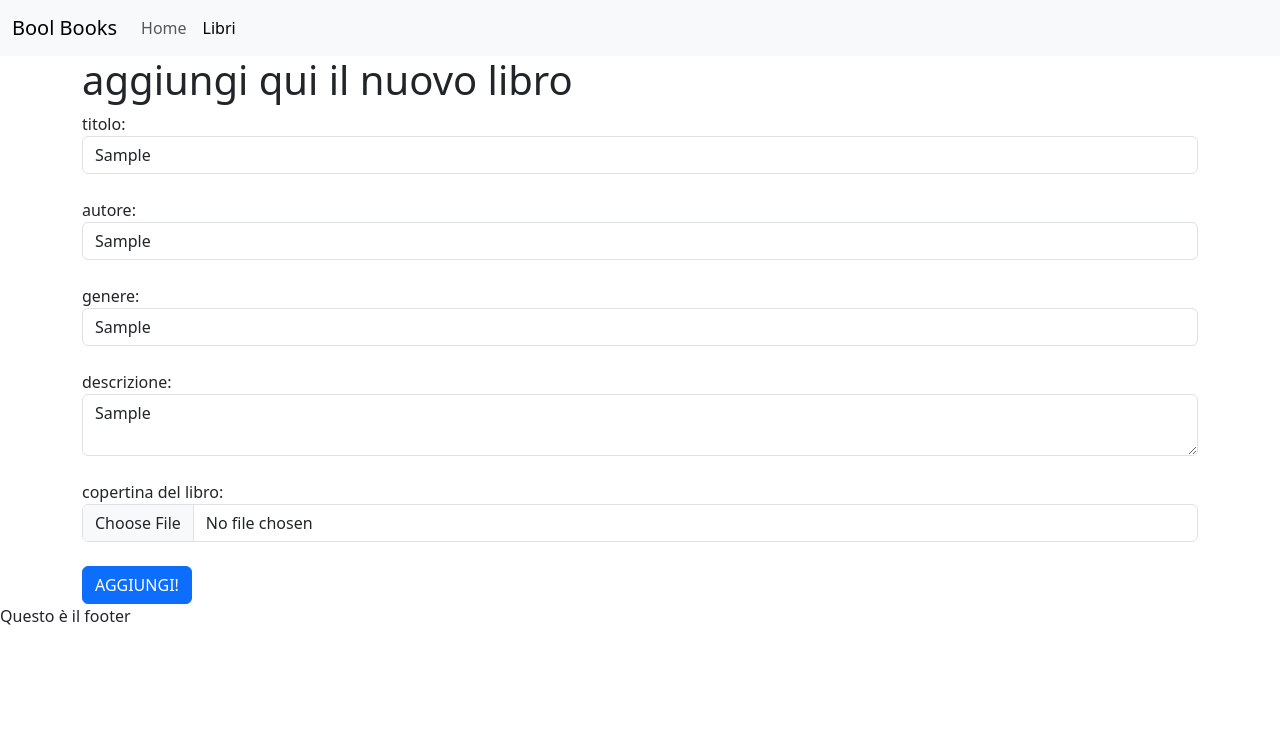
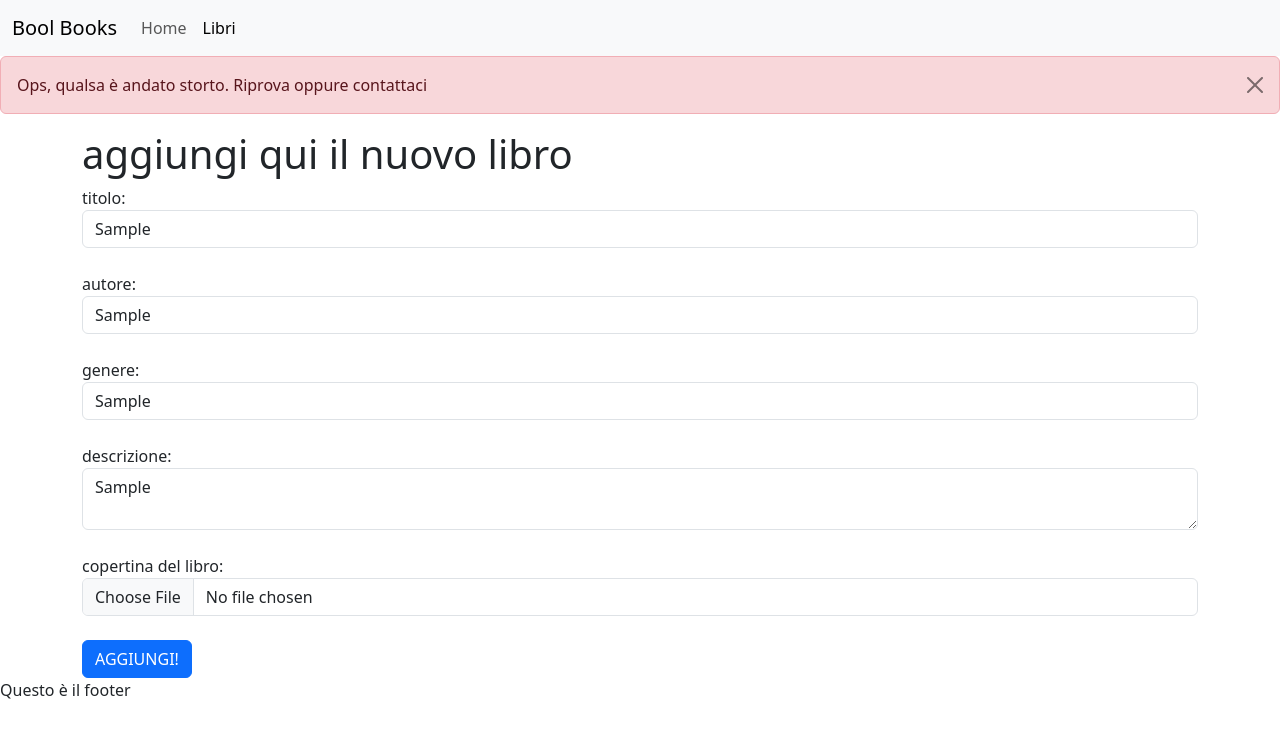
Before and after one commit to olgas-class/books-react-fe, a React (Vite) app: page /books/create in a window 1280 px wide. Both pictures are taken after typing "Sample", "Sample", "Sample", "Sample" into the empty fields and a click on the button "AGGIUNGI!". Shown: the top 738 px of the page. Built offline with nearby package versions, Linux system fonts and the light colour scheme; no server answers.

Commit message:
feat: context examples

```diff
--- /dev/null
+++ b/src/components/Alert.jsx
@@ -0,0 +1,27 @@
+import {useAlertContext} from "../context/AlertContext";
+
+function Alert() {
+  const { alertData, closeAlert } = useAlertContext();
+
+  return (
+    <>
+      {alertData.message !== "" && (
+        <div
+          className={`alert alert-${alertData.type} alert-dismissible fade show`}
+          role="alert"
+        >
+          {alertData.message}
+          <button
+            onClick={closeAlert}
+            type="button"
+            className="btn-close"
+            data-bs-dismiss="alert"
+            aria-label="Close"
+          ></button>
+        </div>
+      )}
+    </>
+  );
+}
+
+export default Alert;
--- /dev/null
+++ b/src/context/AlertContext.jsx
@@ -0,0 +1,40 @@
+import { createContext, useContext, useEffect, useState } from "react";
+
+const AlertContext = createContext();
+
+const AlertProvider = ({ children }) => {
+  const alertInitialData = {
+    type: "",
+    message: "",
+  };
+
+  const [alertData, setAlertData] = useState(alertInitialData);
+
+  useEffect(() => {
+    if(alertData.message !== "") {
+      setTimeout(closeAlert, 10000);
+    }
+  }, [alertData])
+
+  const closeAlert = () => {
+    setAlertData(alertInitialData);
+  };
+
+  const contextValue = {
+    alertData,
+    setAlertData,
+    closeAlert,
+  };
+
+  return (
+    <AlertContext.Provider value={contextValue}>
+      {children}
+    </AlertContext.Provider>
+  );
+};
+
+function useAlertContext() {
+  return useContext(AlertContext);
+}
+
+export { AlertProvider, useAlertContext };
--- /dev/null
+++ b/src/context/GlobalContext.jsx
@@ -0,0 +1,22 @@
+import { createContext, useContext, useState } from "react";
+
+const GlobalContext = createContext();
+
+const GlobalContextProvider = ({ children }) => {
+  const [isLoading, setIsLoading] = useState(false);
+
+  const value = {
+    isLoading,
+    setIsLoading,
+  };
+
+  return (
+    <GlobalContext.Provider value={value}>{children}</GlobalContext.Provider>
+  );
+};
+
+const useGlobalContext = () => {
+  return useContext(GlobalContext);
+};
+
+export { GlobalContextProvider, useGlobalContext };
--- a/src/layouts/AppLayout.jsx
+++ b/src/layouts/AppLayout.jsx
@@ -1,11 +1,22 @@
 import { Outlet } from "react-router-dom";
 import AppHeader from "../components/AppHeader";
 import AppFooter from "../components/AppFooter";
+import { useGlobalContext } from "../context/GlobalContext";
+import Alert from "../components/Alert";
 
 function AppLayout() {
+  const {isLoading} = useGlobalContext();
+
   return (
     <>
       <AppHeader />
+      {
+        isLoading && <div>Loading...</div>
+      }
+
+      <Alert />
+
+
       <main className="container">
         <Outlet />
       </main>
--- a/src/pages/CreateBookPage.jsx
+++ b/src/pages/CreateBookPage.jsx
@@ -1,6 +1,8 @@
 import axios from "axios";
 import { useState } from "react";
 import { useNavigate } from "react-router-dom";
+import { useAlertContext } from "../context/AlertContext";
+import { useGlobalContext } from "../context/GlobalContext";
 
 const CreateBookPage = () => {
   const backendUrl = import.meta.env.VITE_BACKEND_URL;
@@ -12,6 +14,9 @@ const CreateBookPage = () => {
     abstract: "",
     image: "",
   };
+
+  const {setAlertData} = useAlertContext();
+  const {setIsLoading} = useGlobalContext();
 
   const [bookData, setBookData] = useState(defalutForm);
 
@@ -47,6 +52,8 @@ const CreateBookPage = () => {
       dataToSend.append(key, bookData[key]);
     }
 
+    // Mostra loader
+    setIsLoading(true);
     axios
       .post(`${backendUrl}/books`, dataToSend, {
         headers: {
@@ -54,9 +61,26 @@ const CreateBookPage = () => {
         },
       })
       .then((resp) => {
+        // Impostiamo l'alert al success
+        setAlertData({
+          type: "success",
+          message: `Il libro ${bookData.title} è stato aggiunto con successo`
+        });
         // Quando arriva il messaggio di conferma facciamo redirect alla pagina di libri
         navigate("/books");
+      })
+      .catch(err => {
+        console.log(err);
+        setAlertData({
+          type: "danger",
+          message: "Ops, qualsa è andato storto. Riprova oppure contattaci"
+        })
+      }).finally(() => {
+        // Viene eseguito alla fine del codice asincrono
+        // Disabilito il loader
+        setIsLoading(false);
       });
+
   };
 
   return (
```
Also changed, not shown: src/App.jsx (+9 -3 lines).
